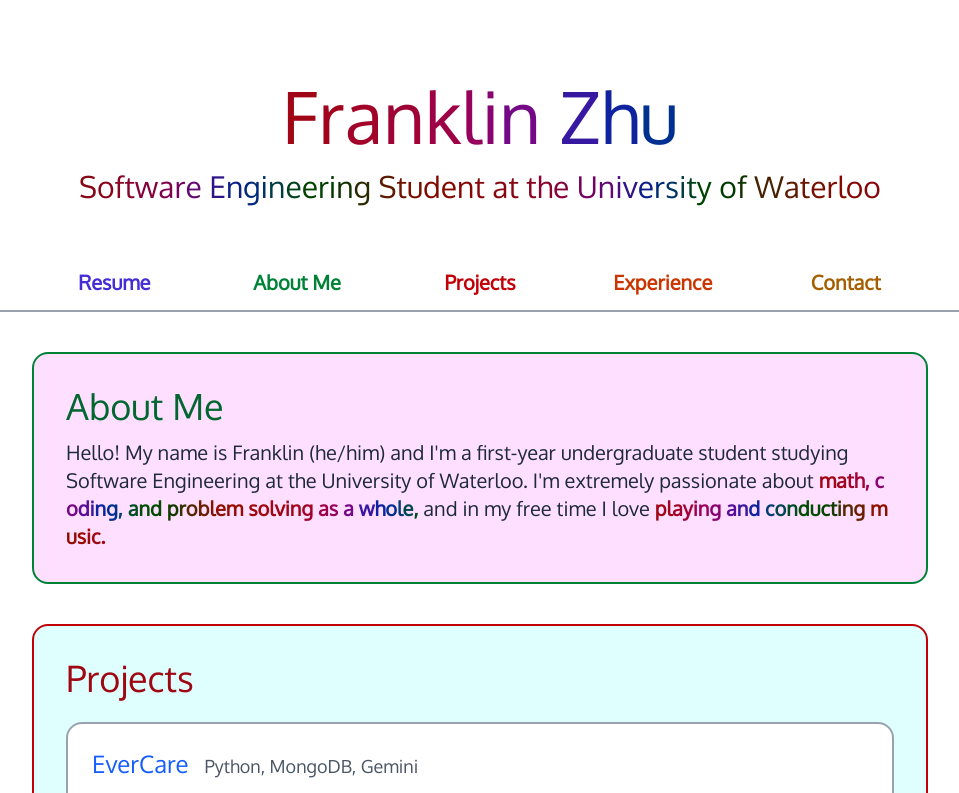
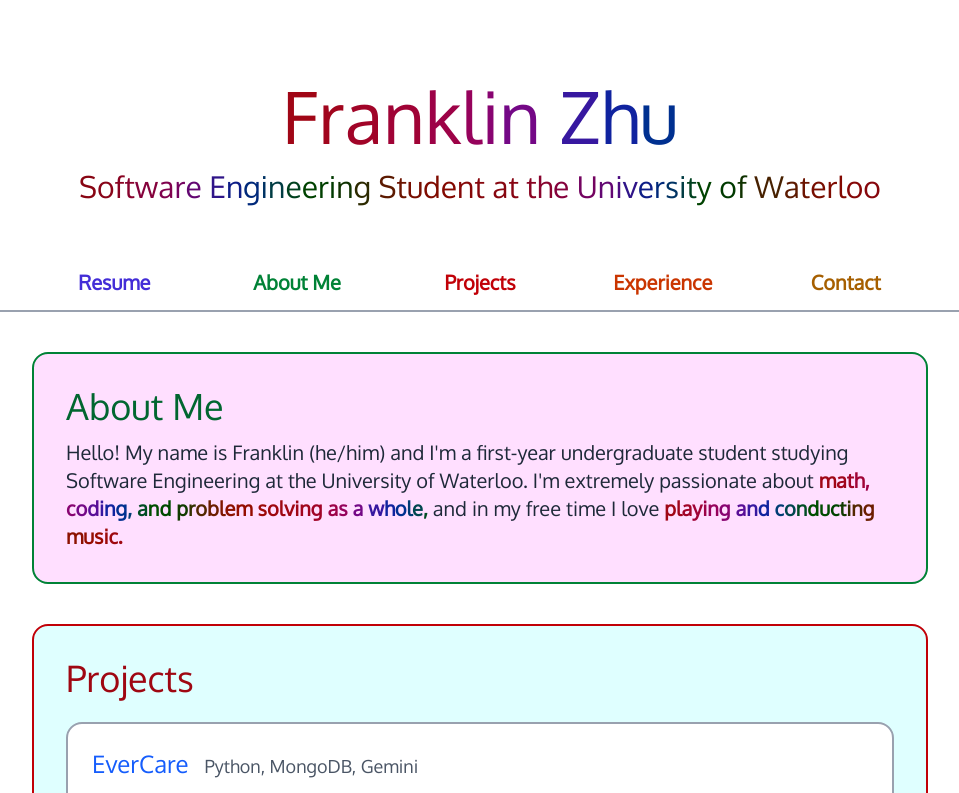
Before and after one commit to f47zhu/personal-website, a Next.js app: page / in a window 1280 px wide. Shown: the top 793 px of the page, without its empty margins (160-1119 px from the left). Built offline with nearby package versions, Linux system fonts and the light colour scheme; a web font is replaced by a local one.

Commit message:
fix: Make waveEffect wrap inline

```diff
--- a/app/waveEffect.tsx
+++ b/app/waveEffect.tsx
@@ -32,9 +32,17 @@ const animations = [
 ];
 
 export function WaveEffect({ text }: { text: string }) {
-  const characters = text.split("");
-  return characters.map((c, idx) =>
-    <div key={idx} className={`inline-block whitespace-pre-wrap ${animations[idx % animations.length]}`}>{c}</div>
+  const words = text.split(" ");
+  let idx2 = 0;
+  return words.map((word, idx1) =>
+    <span key={idx1}>
+      {(idx1 !== 0 && ++idx2) && <div className="inline-flex flex-wrap">&nbsp;</div>}
+      <div className="inline-flex flex-wrap">
+        {word.split("").map(c =>
+          <div key={idx2} className={`inline-block whitespace-pre-wrap ${animations[idx2++ % animations.length]}`}>{c}</div>
+        )}
+      </div>
+    </span>
   );
 }
 
```
